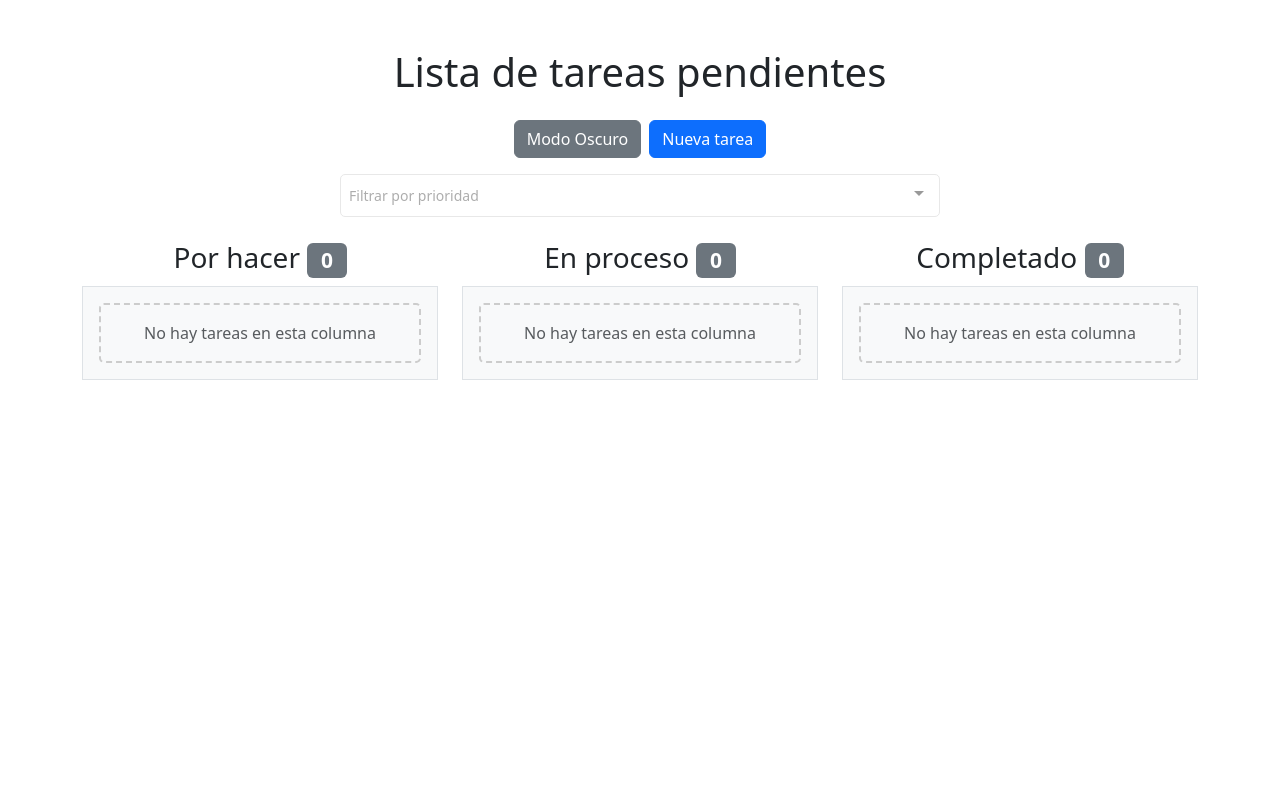
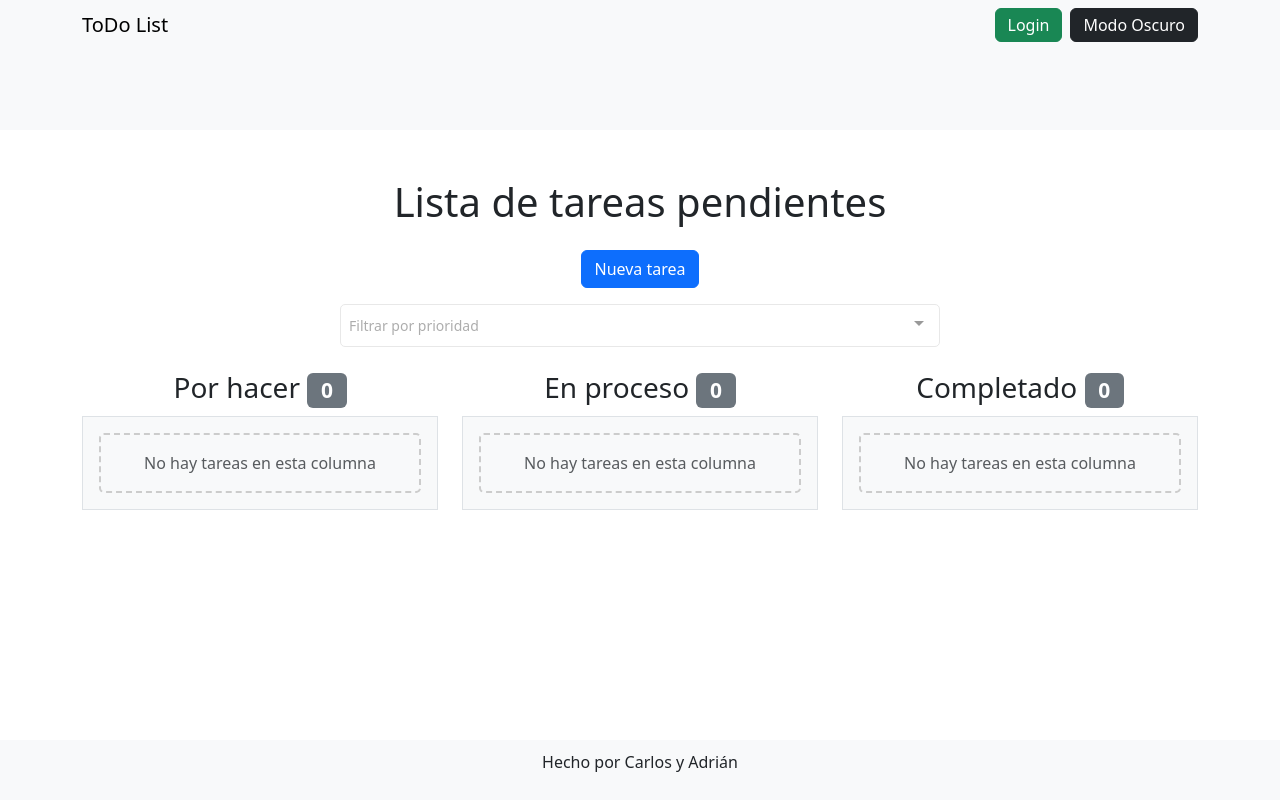
Before and after one commit to CmorenoRuizz/to_do_list, a Vue app: page / in a window 1280 px wide. Built offline with nearby package versions, Linux system fonts and the light colour scheme.

Commit message:
v.0.1.5 (nav y footer)

```diff
--- a/src/views/HomeView.vue
+++ b/src/views/HomeView.vue
@@ -1,14 +1,26 @@
 <template>
+  <!-- Navbar modificado -->
+  <nav class="navbar navbar-expand-lg navbar-slim" :class="modoOscuro ? 'navbar-dark bg-dark' : 'navbar-light bg-light'">
+    <div class="container">
+      <span class="navbar-brand mt-2">ToDo List</span>
+      <div class="d-flex gap-2">
+        <button class="btn btn-success mt-2" type="button">
+          Login
+        </button>
+        <button class="btn mt-2"
+          :class="modoOscuro ? 'btn-light text-dark' : 'btn-dark text-white'"
+          @click="toggleDarkMode">
+          {{ modoOscuro ? "Modo Claro" : "Modo Oscuro" }}
+        </button>
+      </div>
+    </div>
+  </nav>
+
   <div class="container mt-5">
     <h1 class="text-center mb-4">Lista de tareas pendientes</h1>
 
     <div class="d-flex justify-content-center gap-2 mb-3">
-      <!-- Botón para alternar modo oscuro -->
-      <button class="btn btn-secondary" @click="toggleDarkMode">
-        {{ modoOscuro ? "Modo Claro" : "Modo Oscuro" }}
-      </button>
-
-      <!-- Botón para mostrar/ocultar formulario -->
+      <!-- Eliminado el botón de modo oscuro de aquí -->
       <button class="btn btn-primary" @click="toggleFormulario">
         {{ mostrarFormulario ? "Ocultar formulario" : "Nueva tarea" }}
       </button>
@@ -121,6 +133,13 @@
       </div>
     </div>
   </div>
+
+  <!-- Footer modificado -->
+  <footer class="footer" :class="modoOscuro ? 'bg-dark text-white' : 'bg-light'">
+    <div class="footer-content">
+      <span>Hecho por Carlos y Adrián</span>
+    </div>
+  </footer>
 </template>
 
 <script>
@@ -314,4 +333,67 @@ export default {
 .hidden {
   display: none !important;
 }
+
+/* Nuevos estilos para el footer */
+.footer {
+  position: fixed; /* Cambiado de relative a fixed */
+  bottom: 0;
+  width: 100%;
+  padding: 1rem 0;
+  z-index: 1000;
+}
+
+/* Asegurar que el contenido principal no quede tapado por el footer */
+.container {
+  margin-bottom: 80px; /* Dar espacio para que el contenido no quede detrás del footer */
+}
+
+body {
+  margin: 0;
+  min-height: 100vh;
+}
+
+#app {
+  min-height: 100vh;
+  position: relative;
+  padding-bottom: 60px; /* Altura del footer */
+}
+
+/* Estilos actualizados para el footer */
+.footer {
+  position: fixed;
+  bottom: 0;
+  width: 100%;
+  height: 60px; /* Altura fija del footer */
+  z-index: 1000;
+}
+
+.footer-content {
+  height: 100%;
+  display: flex;
+  align-items: flex-end; /* Alinea el contenido al final */
+  justify-content: center;
+  padding-bottom: 10px; /* Espacio desde el borde inferior */
+}
+
+/* Añadir estilos para hacer el navbar más delgado */
+.navbar-slim {
+  padding-top: 0;
+  padding-bottom: 0;
+  min-height: 50px; /* Aumentado ligeramente para dar más espacio */
+}
+
+.navbar-slim .navbar-brand {
+  padding-top: 0;
+  padding-bottom: 0;
+  margin-bottom: 8px; /* Añadir margen inferior para equilibrar */
+}
+
+.navbar-slim .btn {
+  padding-top: 0.25rem;
+  padding-bottom: 0.25rem;
+  margin-bottom: 8px; /* Añadir margen inferior para equilibrar */
+}
+
+/* Resto de los estilos permanecen igual */
 </style>
```
